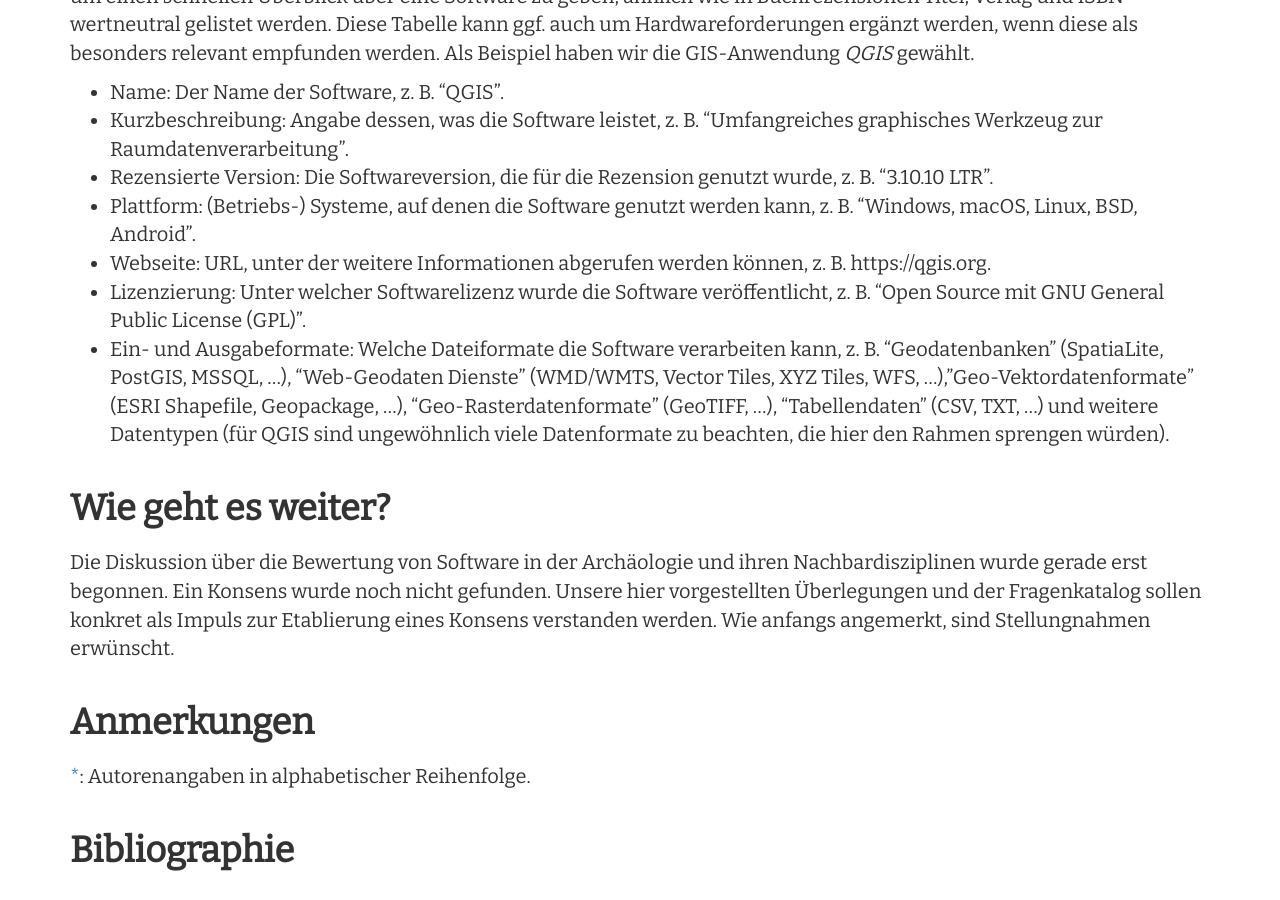
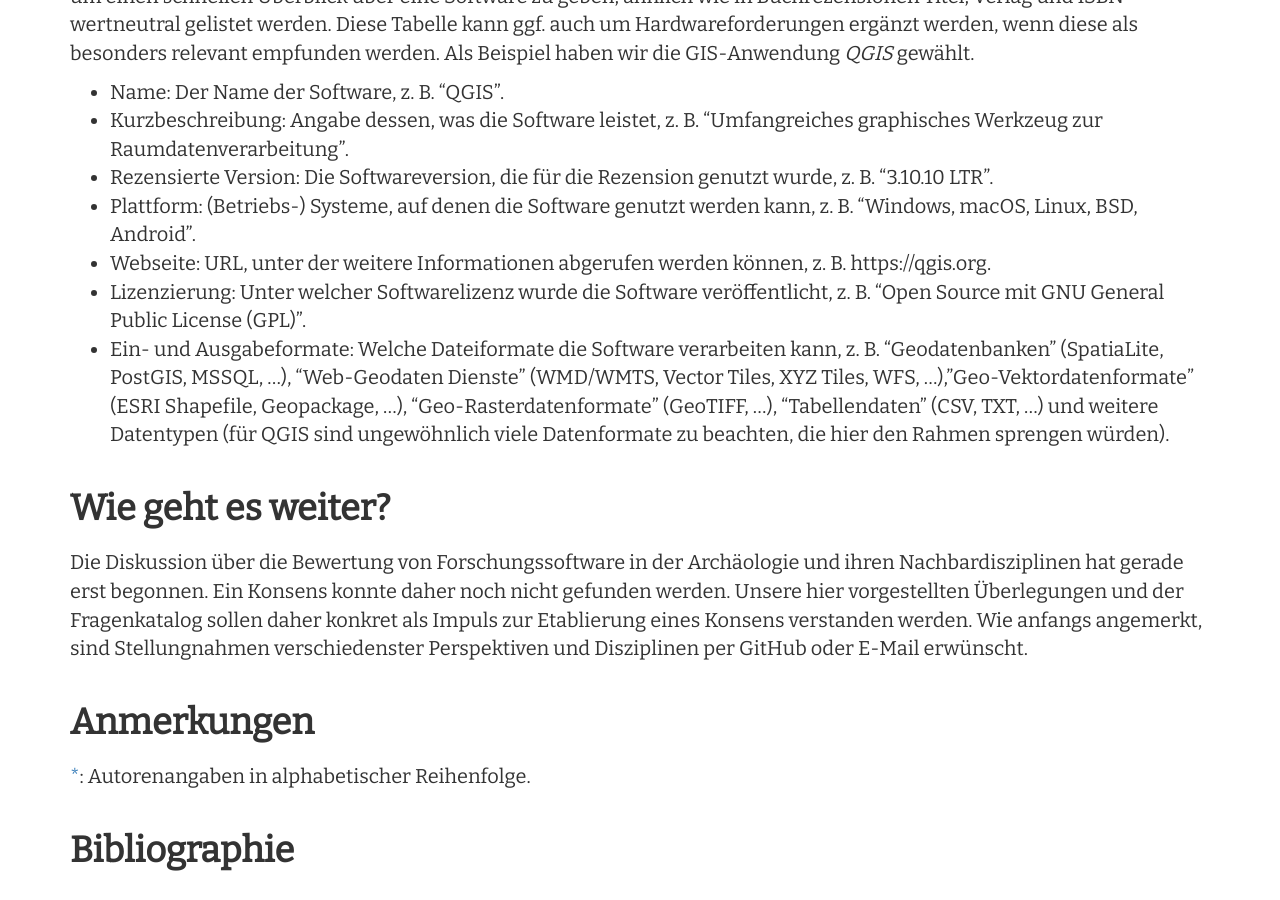
Before and after one commit to Research-Squirrel-Engineers/Impuls_SoftwareRezensionen_DGUF, a Jekyll site: the page built from Draft.md, in a window 1280 px wide and 900 px high, scrolled down 19140 px. Built offline with Jekyll 4.4.1, drawn with Linux system fonts in a browser that asks for light colours; nearby versions of some CDN libraries.

Commit message:
Wie geht es weiter? edit

```diff
--- a/Draft.md
+++ b/Draft.md
@@ -314,7 +314,7 @@ Im Folgenden stellen wir einige Punkte vor, die tabellarisch am Ende oder Anfang
 
 ## Wie geht es weiter?
 
-Die Diskussion über die Bewertung von Software in der Archäologie und ihren Nachbardisziplinen wurde gerade erst begonnen. Ein Konsens wurde noch nicht gefunden. Unsere hier vorgestellten Überlegungen und der Fragenkatalog sollen konkret als Impuls zur Etablierung eines Konsens verstanden werden. Wie anfangs angemerkt, sind Stellungnahmen erwünscht.
+Die Diskussion über die Bewertung von Forschungssoftware in der Archäologie und ihren Nachbardisziplinen hat gerade erst begonnen. Ein Konsens konnte daher noch nicht gefunden werden. Unsere hier vorgestellten Überlegungen und der Fragenkatalog sollen daher konkret als Impuls zur Etablierung eines Konsens verstanden werden. Wie anfangs angemerkt, sind Stellungnahmen verschiedenster Perspektiven und Disziplinen per GitHub oder E-Mail erwünscht.
 
 ## Anmerkungen
 
```
